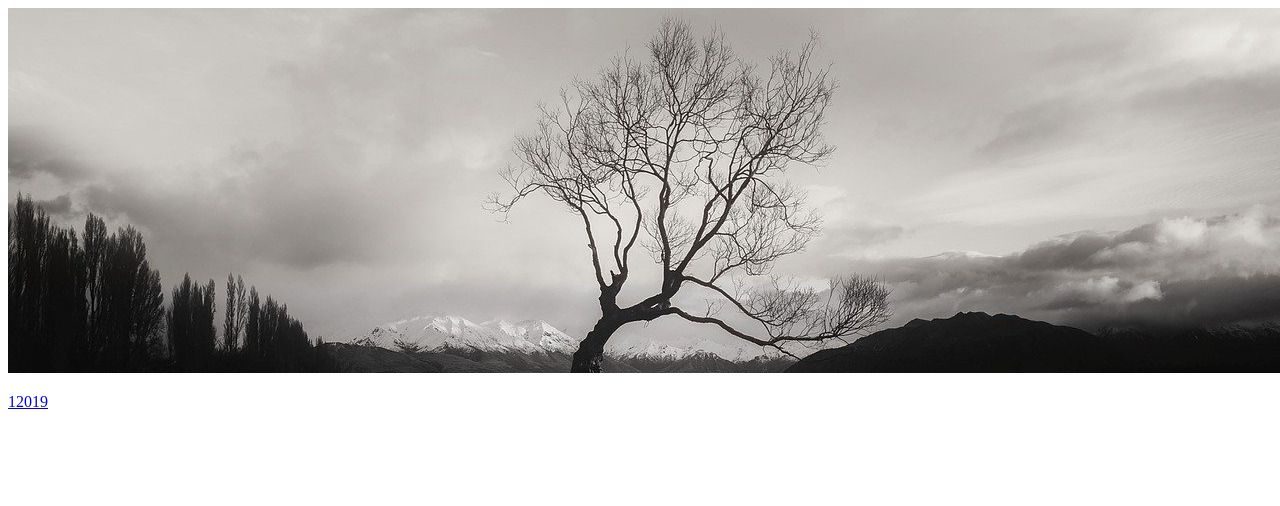
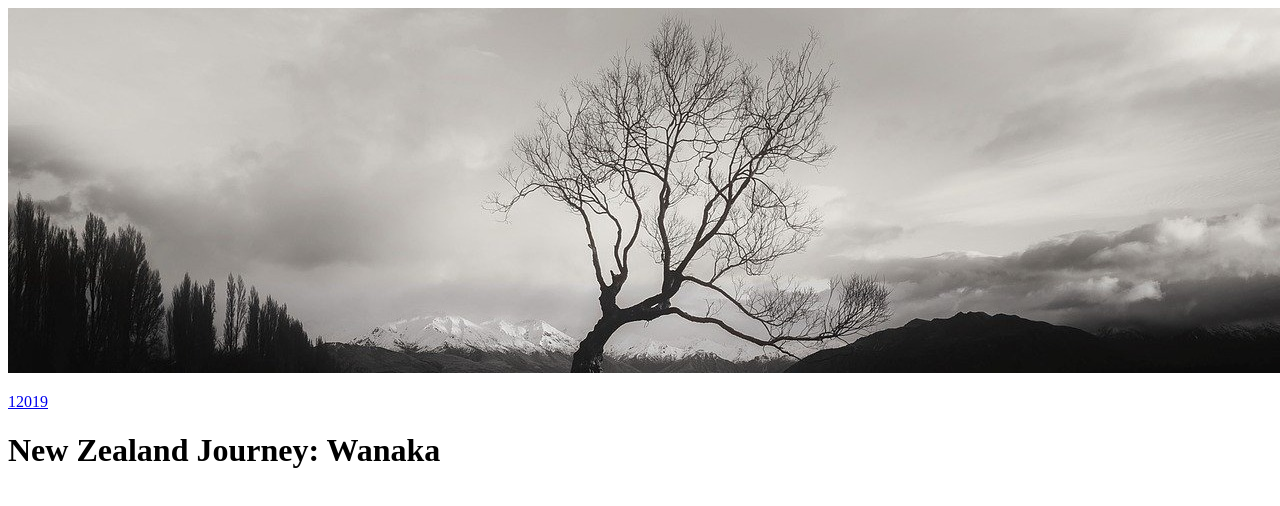
Before and after one commit to csnwolf/csnwolf.github.io, a plain HTML site: page nz/index.html in a window 1280 px wide. Drawn offline with Linux system fonts and the light colour scheme.

Commit message:
Etappentitel

```diff
--- a/nz/index.html
+++ b/nz/index.html
@@ -11,9 +11,7 @@
     <header>
         <img src="images/header.jpg" alt="View to a tree in Wanaka">
         <p><a href="https://pixabay.com/photos/black-and-white-wanaka-tree-2225385/">12019</a></p>
-
-        <!-- Absatz mit Link zur Bildquelle (Bildautor als Linktext) -->
-        <!-- Überschrift 1 "New Zealand Journey: Etappentitel" -->
+        <h1>New Zealand Journey: Wanaka</h1>
         <!-- nav-Element mit: -->
             <!-- Bild images/user.jpg 100x100 Pixel von euch, pixabay oder wikimedia mit sprechendem alt-Text - Bild als Link zur Bildquelle -->
             <!-- address-Element mit: -->
```
